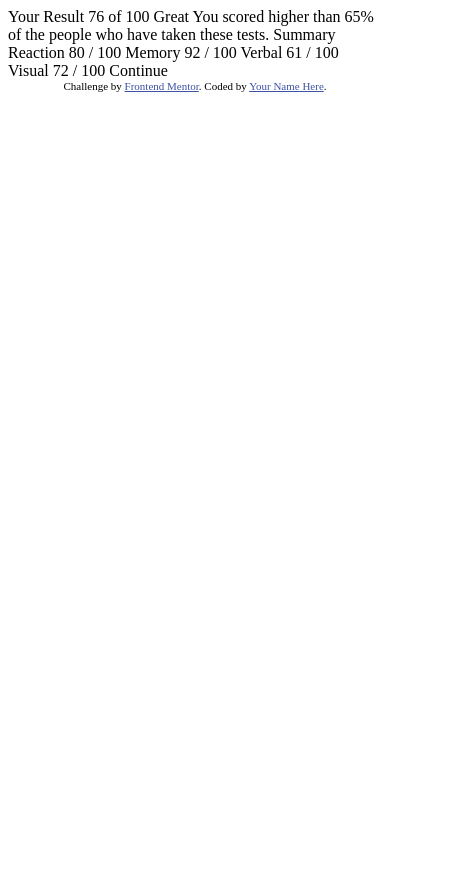
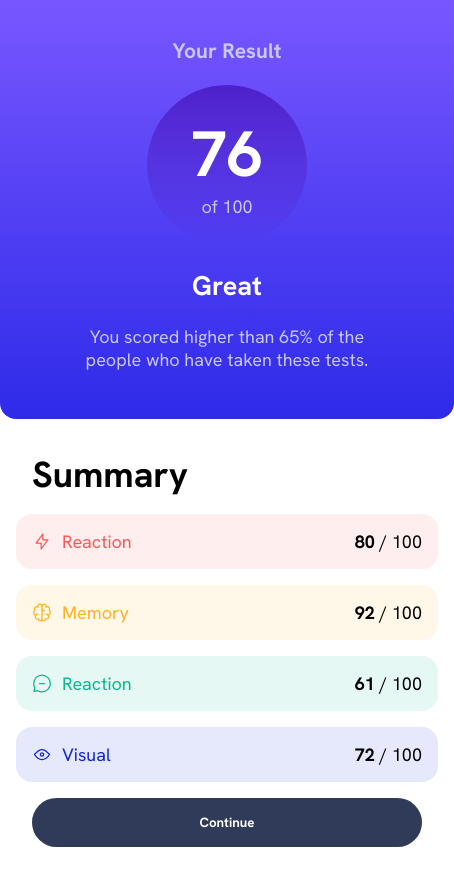
Before and after one commit to bttrvng99/frontend-mentor-results-summary-component, a plain HTML site: page index.html in a window 390 px wide. Shown: the whole page, 454 px wide, since content can reach past the window. Before the commit the page ends 844 px from the top, so only its background shows below. Drawn offline with Linux system fonts and the light colour scheme.

Commit message:
add phone view

```diff
--- a/index.html
+++ b/index.html
@@ -1,47 +1,71 @@
 <!DOCTYPE html>
 <html lang="en">
   <head>
-  <meta charset="UTF-8">
-  <meta name="viewport" content="width=device-width, initial-scale=1.0"> <!-- displays site properly based on user's device -->
+    <meta charset="UTF-8" />
+    <meta name="viewport" content="width=device-width, initial-scale=1.0" />
+    <!-- displays site properly based on user's device -->
 
-  <link rel="icon" type="image/png" sizes="32x32" href="./assets/images/favicon-32x32.png">
+    <link
+      rel="icon"
+      type="image/png"
+      sizes="32x32"
+      href="./assets/images/favicon-32x32.png"
+    />
 
     <title>Frontend Mentor | Results summary component</title>
 
-  <!-- Feel free to remove these styles or customise in your own stylesheet 👍 -->
-  <style>
-    .attribution { font-size: 11px; text-align: center; }
-    .attribution a { color: hsl(228, 45%, 44%); }
-  </style>
+    <link rel="stylesheet" href="style.css" />
+    <script defer src="./index.js"></script>
   </head>
   <body>
-
-  Your Result
-  76
-  of 100
-
-  Great
+    <main>
+      <div class="total_result">
+        <h3>Your Result</h3>
+        <div class="total_score">
+          <h1>76</h1>
+          <p>of 100</p>
+        </div>
+        <h2>Great</h2>
+        <div class="comment">
           You scored higher than 65% of the people who have taken these tests.
-
-  Summary
-
-  Reaction
-  80 / 100
-
-  Memory
-  92 / 100
-
-  Verbal
-  61 / 100
-
-  Visual
-  72 / 100
-
-  Continue
-
-  <div class="attribution">
-    Challenge by <a href="https://www.frontendmentor.io?ref=challenge" target="_blank">Frontend Mentor</a>.
-    Coded by <a href="#">Your Name Here</a>.
         </div>
+      </div>
+      <div class="details">
+        <h1>Summary</h1>
+        <div class="stats">
+          <div class="stats-name">
+            <img
+              src="./assets/images/icon-reaction.svg"
+              alt=""
+              srcset=""
+            />Reaction
+          </div>
+          <div class="stats-score"><strong>80</strong> / 100</div>
+        </div>
+        <div class="stats">
+          <div class="stats-name">
+            <img src="./assets/images/icon-memory.svg" alt="" srcset="" />Memory
+          </div>
+          <div class="stats-score"><strong>92</strong> / 100</div>
+        </div>
+        <div class="stats">
+          <div class="stats-name">
+            <img
+              src="./assets/images/icon-verbal.svg"
+              alt=""
+              srcset=""
+            />Reaction
+          </div>
+          <div class="stats-score"><strong>61</strong> / 100</div>
+        </div>
+        <div class="stats">
+          <div class="stats-name">
+            <img src="./assets/images/icon-visual.svg" alt="" srcset="" />Visual
+          </div>
+          <div class="stats-score"><strong>72</strong> / 100</div>
+        </div>
+        <button>Continue</button>
+      </div>
+    </main>
   </body>
 </html>
--- a/style.scss
+++ b/style.scss
@@ -0,0 +1,175 @@
+$LightRed: hsl(0, 100%, 67%);
+$OrangeyYellow: hsl(39, 100%, 56%);
+$GreenTeal: hsl(166, 100%, 37%);
+$CobaltBlue: hsl(234, 85%, 45%);
+$LightSlateBlue: hsl(252, 100%, 67%);
+$LightRoyalBlue: hsl(241, 81%, 54%);
+$VioletBlue: hsla(256, 72%, 46%, 1);
+$PersianBlue: hsla(241, 72%, 46%, 0);
+$White: hsl(0, 0%, 100%);
+$PaleBlue: hsl(221, 100%, 96%);
+$LightLavender: hsl(241, 100%, 89%);
+$DarkGrayBlue: hsl(224, 30%, 27%);
+
+@font-face {
+  font-family: "Hanken Grotesk";
+  src: url("./assets/fonts/HankenGrotesk-VariableFont_wght.ttf");
+}
+
+html,
+body {
+  margin: 0;
+  padding: 0;
+  display: flex;
+  flex-direction: column;
+  align-items: center;
+  justify-content: center;
+}
+
+main {
+  display: grid;
+  grid-template-columns: 1fr;
+  grid-template-rows: auto auto;
+  width: 100%;
+}
+
+* {
+  font-family: "Hanken Grotesk";
+}
+
+p,
+div {
+  font-size: 18px;
+}
+
+.total_result {
+  color: white;
+  background-image: linear-gradient($LightSlateBlue, $LightRoyalBlue);
+  padding: 1rem 2rem 3rem;
+  border-radius: 0 0 1rem 1rem;
+  text-align: center;
+  width: 100%;
+  display: flex;
+  flex-direction: column;
+  align-items: center;
+  justify-content: center;
+
+  h3,
+  div {
+    color: $LightLavender;
+  }
+
+  .comment {
+    width: 80%;
+    font-size: 18px;
+  }
+}
+
+.total_score {
+  background-image: linear-gradient($VioletBlue, $PersianBlue);
+  width: 10rem;
+  height: 10rem;
+  border-radius: 100%;
+  overflow: hidden;
+  margin: 0;
+  padding: 0;
+  display: flex;
+  flex-direction: column;
+  justify-content: center;
+
+  h1 {
+    margin: 0;
+    padding: 0;
+    font-size: 4rem;
+    color: $White;
+  }
+
+  p {
+    margin: 0;
+    padding: 0;
+    color: $LightLavender;
+    font-size: 18px;
+  }
+}
+
+.details {
+  padding: 2rem;
+  display: flex;
+  flex-direction: column;
+  align-items: center;
+  width: 100%;
+  gap: 1rem;
+
+  h1 {
+    margin: 0;
+    align-self: self-start;
+  }
+}
+
+.stats {
+  display: flex;
+  flex-direction: row;
+  justify-content: space-between;
+  align-items: center;
+  width: 100%;
+  padding: 1rem;
+  border-radius: 1rem;
+
+  &-name {
+    display: flex;
+    flex-direction: row;
+    align-content: center;
+
+    img {
+      margin-right: 10px;
+    }
+  }
+
+  &:first-of-type {
+    background: hsl(0, 100%, 67%, 0.1);
+
+    .stats-name {
+      color: $LightRed;
+    }
+  }
+
+  &:nth-of-type(2) {
+    background: hsl(39, 100%, 56%, 0.1);
+
+    .stats-name {
+      color: $OrangeyYellow;
+    }
+  }
+
+  &:nth-of-type(3) {
+    background: hsl(166, 100%, 37%, 0.1);
+
+    .stats-name {
+      color: $GreenTeal;
+    }
+  }
+
+  &:last-of-type {
+    background: hsl(234, 85%, 45%, 0.1);
+
+    .stats-name {
+      color: $CobaltBlue;
+    }
+  }
+
+  &-name {
+    // color: $LightRed;
+  }
+}
+
+button {
+  background-color: $DarkGrayBlue;
+  width: 100%;
+  border: 0;
+  color: $White;
+  border-radius: 5rem;
+  padding: 1rem;
+  font-weight: 700;
+  cursor: pointer;
+  // margin: 1rem 0;
+}
```
Also changed, not shown: style.css, 1 other file. Lines whose indentation alone changed are shown as unchanged.
